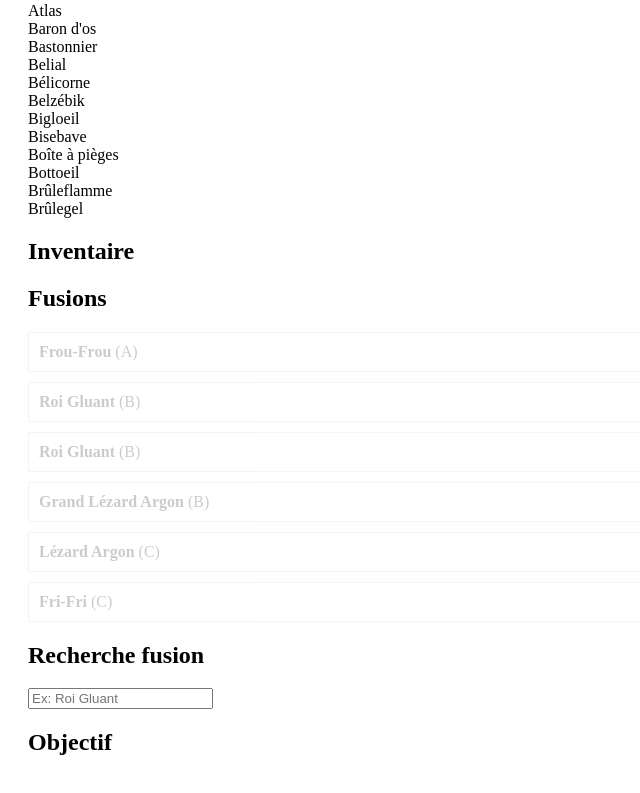
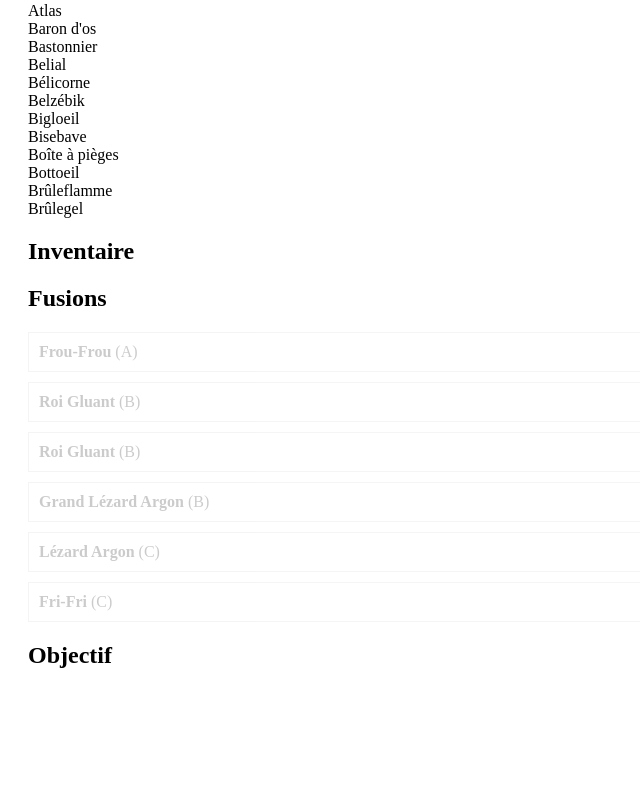
Before and after one commit to puebdev/dqmj-app, a React (Vite) app: page / in a window 1280 px wide. Shown: the part 291-1084 px from the top of the page, without its empty margins (0-640 px from the left). After the commit the page ends 1007 px from the top, so only its background shows below. Built offline with nearby package versions, Linux system fonts and the light colour scheme.

Commit message:
Update App.jsx

```diff
--- a/src/App.jsx
+++ b/src/App.jsx
@@ -137,21 +137,6 @@ export default function App() {
   );
 })}
 
-      <h2>Recherche fusion</h2>
-      <input
-        placeholder="Ex: Roi Gluant"
-        value={target}
-        onChange={(e) => setTarget(e.target.value)}
-      />
-
-      {chain.length > 0 && (
-        <div style={{ marginTop: 10 }}>
-          {chain.map((step, i) => (
-            <div key={i}>{step}</div>
-          ))}
-        </div>
-      )}
-
       <h2>Objectif</h2>
       {target && (
         <div style={{ marginTop: 10 }}>
```
